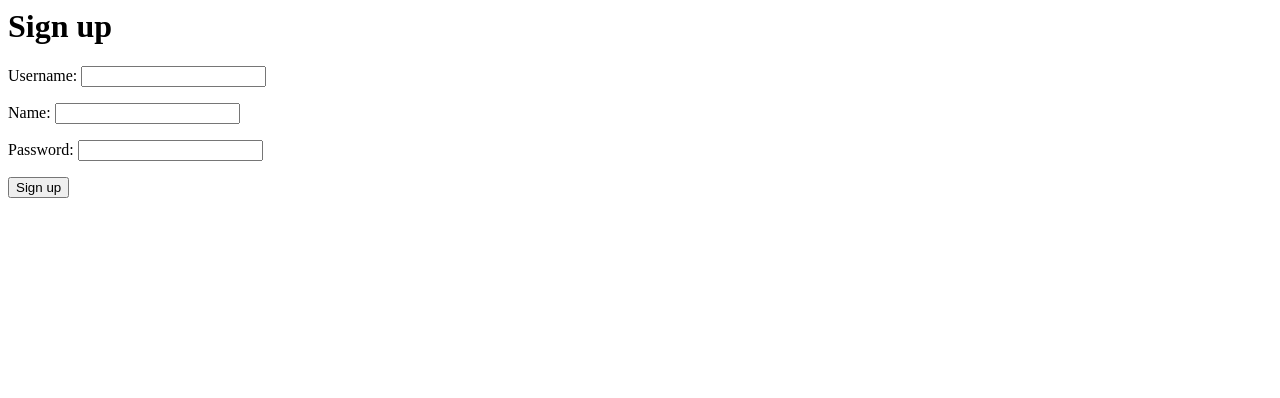
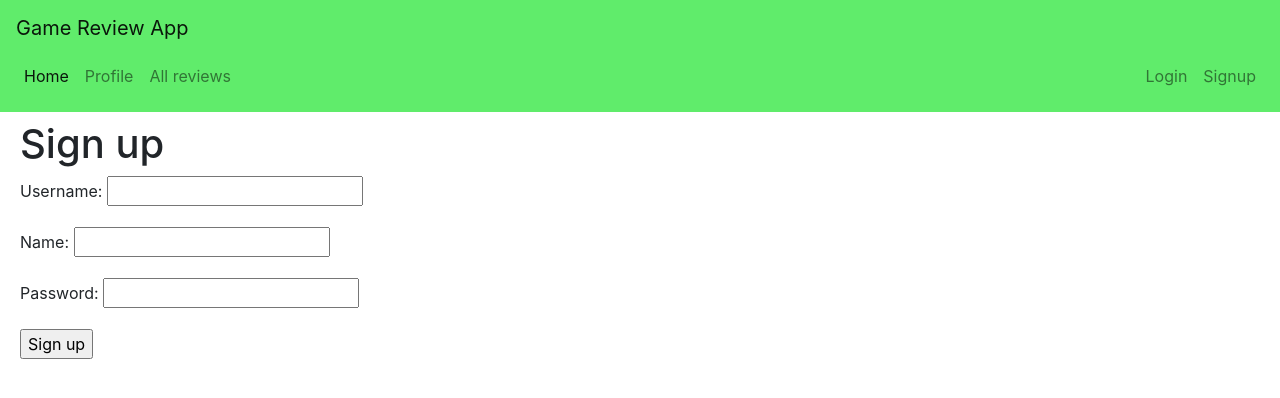
Before and after one commit to waleedo91/Django-Capstone-Q4, a Django app: page /signup/ in a window 1280 px wide. Shown: the top 398 px of the page. Run offline with Django 3.2, Linux system fonts and the light colour scheme; some libraries are stand-ins or nearby versions.

Commit message:
frontend touch ups.

```diff
--- a/capstone_app/views.py
+++ b/capstone_app/views.py
@@ -18,7 +18,7 @@ from .models import Game, GameGenre, Player, GameReview
 
 
 def index(request):
-    url = f'https://api.rawg.io/api/games?key={API}&metacritic=%60,100%22&page_size=40&dates=2015-01-01,2020-12-31&ordering=-metacritic'
+    url = f'https://api.rawg.io/api/games?key={API}'
     response = requests.request("GET", url)
     resp = response.json()
     player = User.objects.all()
@@ -117,6 +117,7 @@ def signup_view(request):
                 name=data['name'],
                 user=new_user
             )
+        login(request, new_user)
         return HttpResponseRedirect(reverse('home'))
 
     form = SignupForm()
--- a/static/css/index.css
+++ b/static/css/index.css
@@ -32,6 +32,12 @@
   background-color: rgba(255, 255, 255, 0.9);
 }
 
+.form{
+  display: inline-block;
+  position: relative;
+  top: 120px;
+  margin-left: 20px;
+}
 
 
   /* .card {
--- /dev/null
+++ b/templates/base.html
@@ -0,0 +1,25 @@
+{% load static %}
+<!DOCTYPE html>
+<html>
+  <head>
+    <meta charset="utf-8" />
+    <meta http-equiv="X-UA-Compatible" content="IE=edge" />
+    <meta name="viewport" content="width=device-width, initial-scale=1.0" />
+    <title>~Game Review~</title>
+    <title></title>
+    <meta name="description" content="" />
+    <meta name="viewport" content="width=device-width, initial-scale=1" />
+     <link rel="stylesheet" href="https://maxcdn.bootstrapcdn.com/bootstrap/4.0.0/css/bootstrap.min.css" integrity="sha384-Gn5384xqQ1aoWXA+058RXPxPg6fy4IWvTNh0E263XmFcJlSAwiGgFAW/dAiS6JXm" crossorigin="anonymous">
+    <link
+      rel="stylesheet"
+      type="text/css"
+      href="{% static 'css/index.css' %}"
+    />
+  </head>
+  <body>
+
+    {% block content %}{% endblock %}
+
+    <script src="static/js/index.js"></script>
+  </body>
+</html>
--- a/templates/card.html
+++ b/templates/card.html
@@ -1,4 +1,5 @@
 <!-- Cards displaying on the index.html page -->
+{% extends 'base.html' %}
 {% block content %}
 <div class="scrolling-wrapper">
   {% for game in game.results %}
--- a/templates/generic_form.html
+++ b/templates/generic_form.html
@@ -1,15 +1,21 @@
+{% include 'base.html' %}
+{% include 'navbar.html' %}
 {% if request.path != '/signup/' %}
+    <div class='form'>
         <h1>Login</h1>
         <form action='' method="post">
             {% csrf_token %}
             {{ form.as_p }}
             <input type="submit" value='Log in'>
         </form>
+    </div>
 {% else %}
+    <div class='form'>
         <h1>Sign up</h1>
         <form action='' method="post">
             {% csrf_token %}
             {{ form.as_p }}
             <input type="submit" value='Sign up'>
         </form>
+    </div>
 {% endif %}
```
Also changed, not shown: templates/index.html (+4 -24 lines), templates/registration/generic_form.html (deleted, +0 -7 lines). Lines whose indentation alone changed are shown as unchanged.
